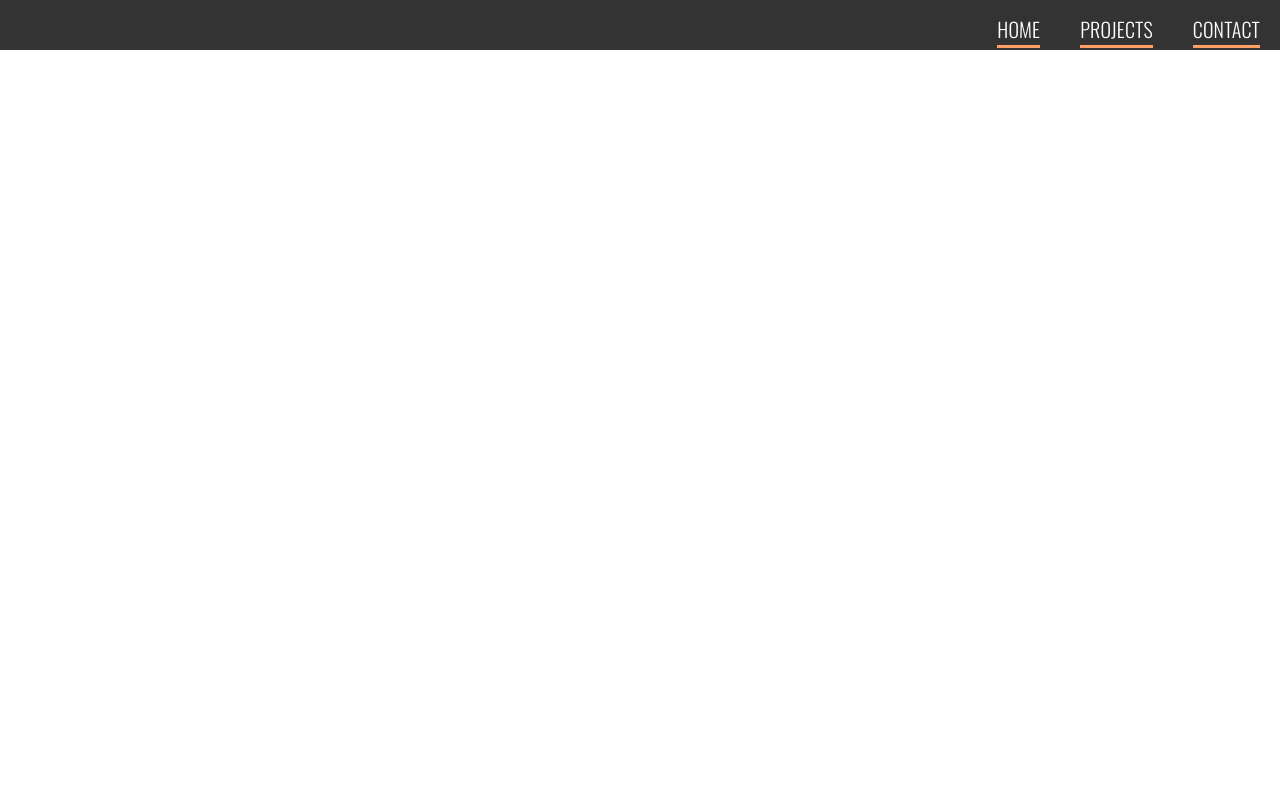
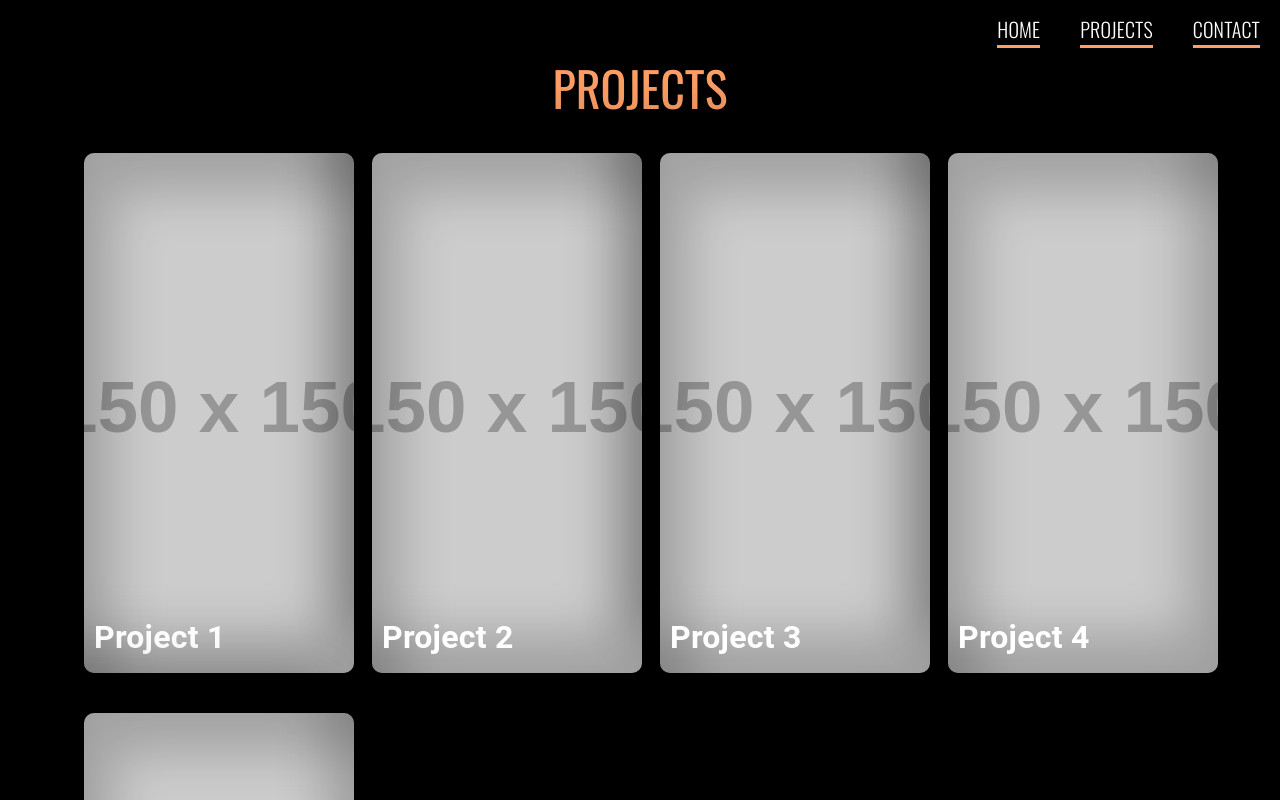
Before and after one commit to josephuche1/Portfolio-Website, a React (Create React App) app in the folder client/: page /projects in a window 1280 px wide. Shown: the top 800 px of the page. Built offline with nearby package versions, Linux system fonts and the light colour scheme.

Commit message:
Structure and Style Projects page

```diff
--- a/client/src/App.tsx
+++ b/client/src/App.tsx
@@ -3,6 +3,7 @@ import './App.css';
 import { BrowserRouter as Router, Route, Routes } from 'react-router-dom';
 import PersistentNav from './pages/PersistentNav/PersistentNav';
 import HomePage from './pages/HomePage/HomePage';
+import ProjectsPage from './pages/ProjectsPage/ProjectsPage';
 
 
 function App() {
@@ -11,6 +12,7 @@ function App() {
       <PersistentNav />
       <Routes>
         <Route index path="/" element={<HomePage />} />
+        <Route path="/projects" element={<ProjectsPage />} />
       </Routes>
     </Router>
   );
--- a/client/src/components/ProjrctCard/ProjectCard.tsx
+++ b/client/src/components/ProjrctCard/ProjectCard.tsx
@@ -23,7 +23,7 @@ const ProjectCard: React.FC<IProjectCardProps> = ({title,  image}) => {
         borderRadius: "10px",
         padding: "10px",
     }}>
-        <Typography variant="h4" style={{
+        <Typography variant="h6" style={{
           color: "white",
           fontWeight: "bold",
           fontSize: "2rem",
--- /dev/null
+++ b/client/src/pages/ProjectsPage/ProjectsPage.tsx
@@ -0,0 +1,53 @@
+import React from 'react';
+import Box from '@mui/material/Box';
+import Typography from '@mui/material/Typography';
+import { maincolor, fontFamily } from '../../globalVars';
+import ProjectCard from '../../components/ProjrctCard/ProjectCard';
+import Grid from '@mui/material/Grid';
+import { display } from '@mui/system';
+
+const ProjectsPage = () => {
+  return (
+    <Box style={{
+        paddingTop: '60px',
+        backgroundColor: "black",
+        height: "100%",
+        display: 'flex',
+        flexDirection: 'column',
+        justifyContent: 'center',
+        alignItems: 'center',
+    }}>
+        <Typography variant="h3" gutterBottom style={{
+            color: maincolor,
+            fontFamily: fontFamily,
+            textTransform: 'uppercase',
+            fontWeight: 400,
+            textAlign: 'center',
+        }}>
+          Projects
+        </Typography>
+        <Grid container style={{
+            height: '90%',
+            width: '90%',
+        }}>
+            <Grid item xs={3}>
+                <ProjectCard title="Project 1" image="https://via.placeholder.com/150" />
+            </Grid>
+            <Grid item xs={3}>
+                <ProjectCard title="Project 2" image="https://via.placeholder.com/150" />
+            </Grid>
+            <Grid item xs={3}>
+                <ProjectCard title="Project 3" image="https://via.placeholder.com/150" />
+            </Grid>
+            <Grid item xs={3}>
+                <ProjectCard title="Project 4" image="https://via.placeholder.com/150" />
+            </Grid>
+            <Grid item xs={3}>
+                <ProjectCard title="Project 5" image="https://via.placeholder.com/150" />
+            </Grid>
+        </Grid>
+    </Box>
+  )
+}
+
+export default ProjectsPage
```
